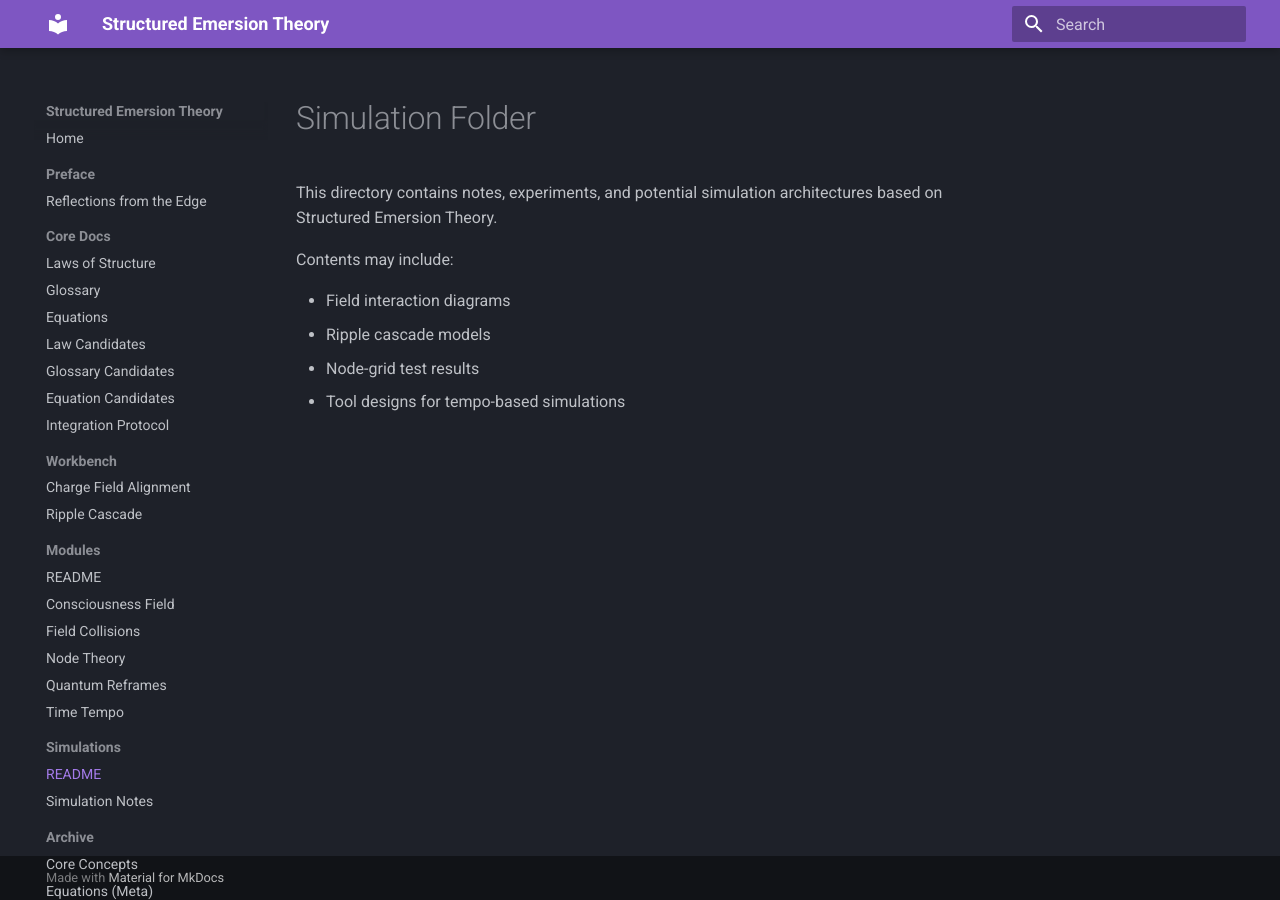
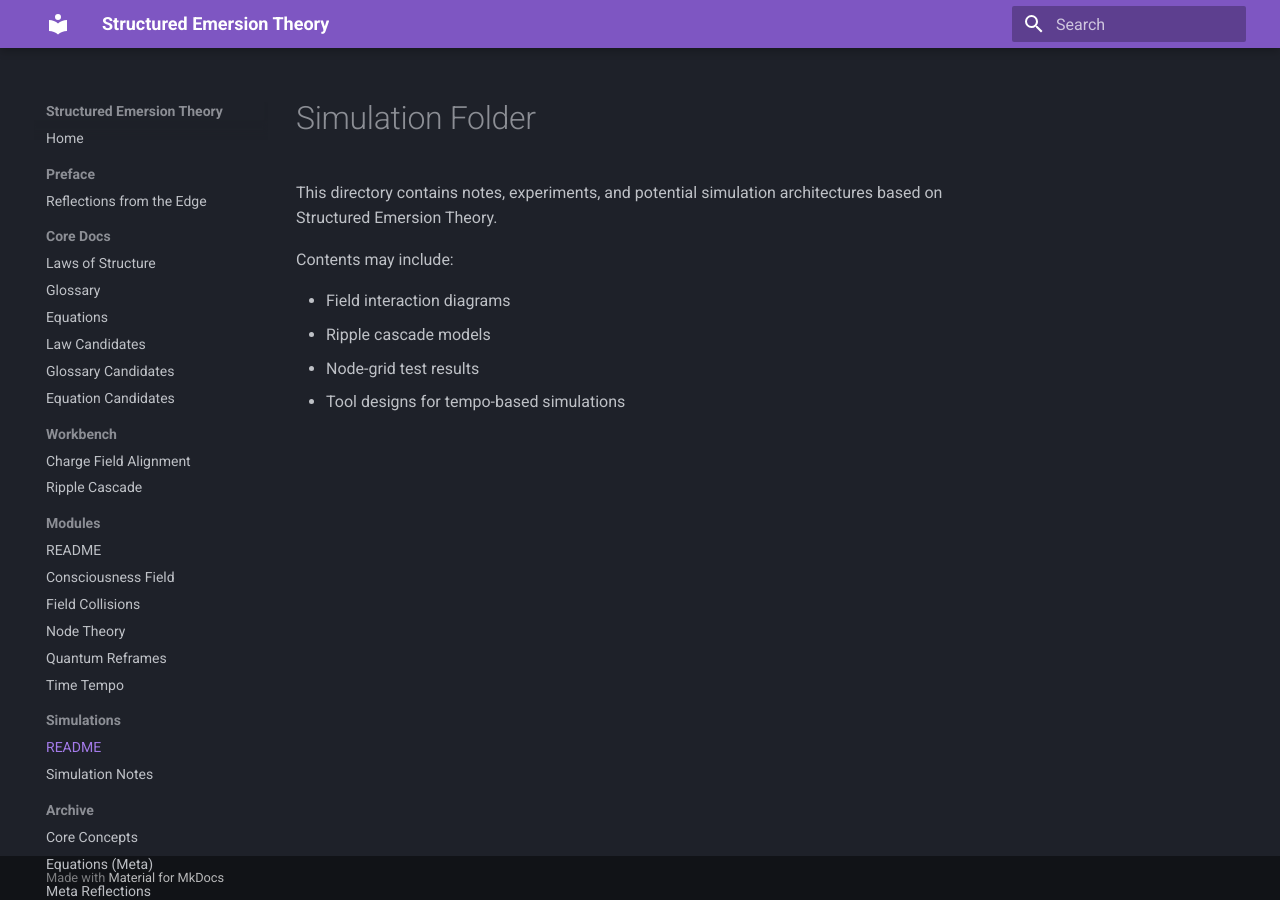
Before and after one commit to Structured-Emersion-Theory/Structured-Emersion-Theory, an MkDocs documentation site: the page built from docs/sim/README.md, in a window 1280 px wide. Built offline with MkDocs 1.6.1 and Material for MkDocs 9.7.7, drawn with Linux system fonts in a browser that asks for light colours.

Commit message:
webpage update

```diff
--- a/mkdocs.yml
+++ b/mkdocs.yml
@@ -22,7 +22,6 @@
       - Law Candidates: law_candidates.md
       - Glossary Candidates: Glossary_Candidates.md
       - Equation Candidates: equation_candidates.md
-      - Integration Protocol: Integration_Protocol.md
   - Workbench:
       - Charge Field Alignment: Workbench/Charge_Field_Alignment.md
       - Ripple Cascade: Workbench/Ripple_Cascade.md
@@ -40,3 +39,5 @@
       - Core Concepts: archive/core_concepts.md
       - Equations (Meta): archive/equations.md
       - Meta Reflections: archive/meta_reflections.md
+  - For AI Assistants:
+      - Integration Protocol: Integration_Protocol.md
```
